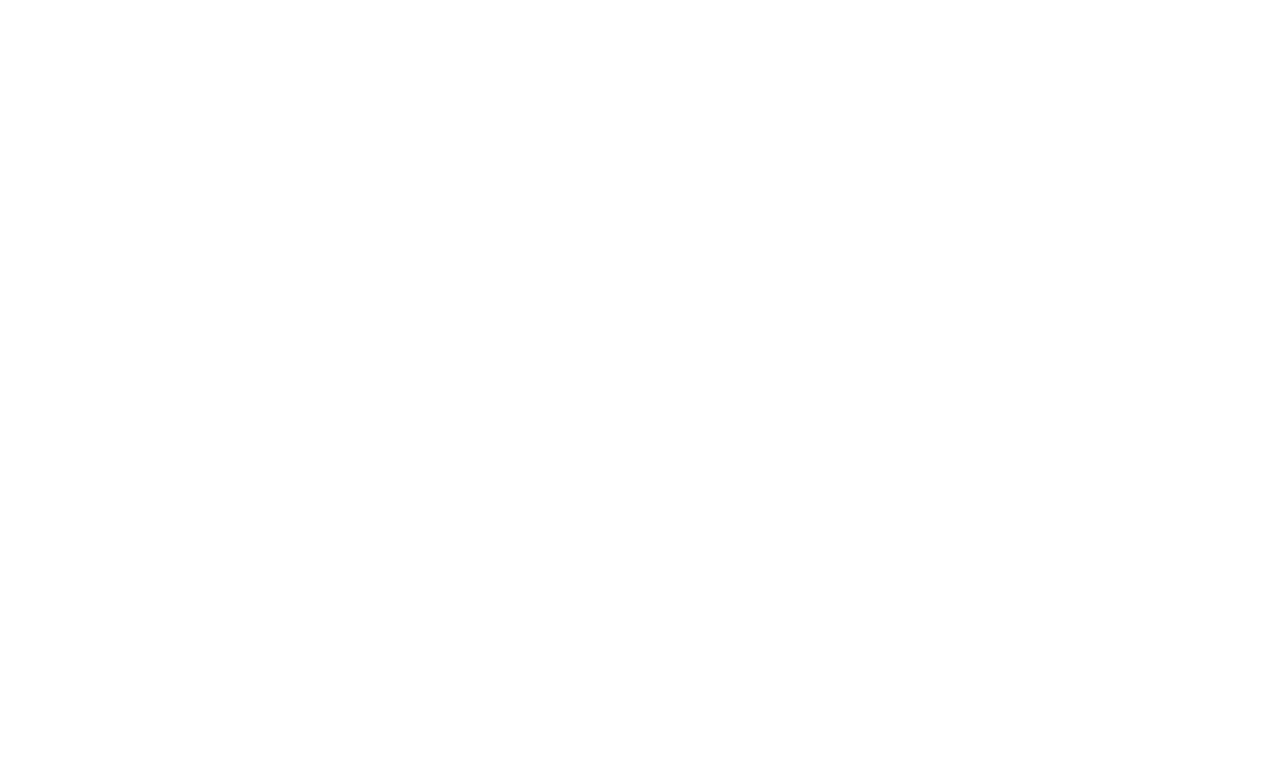
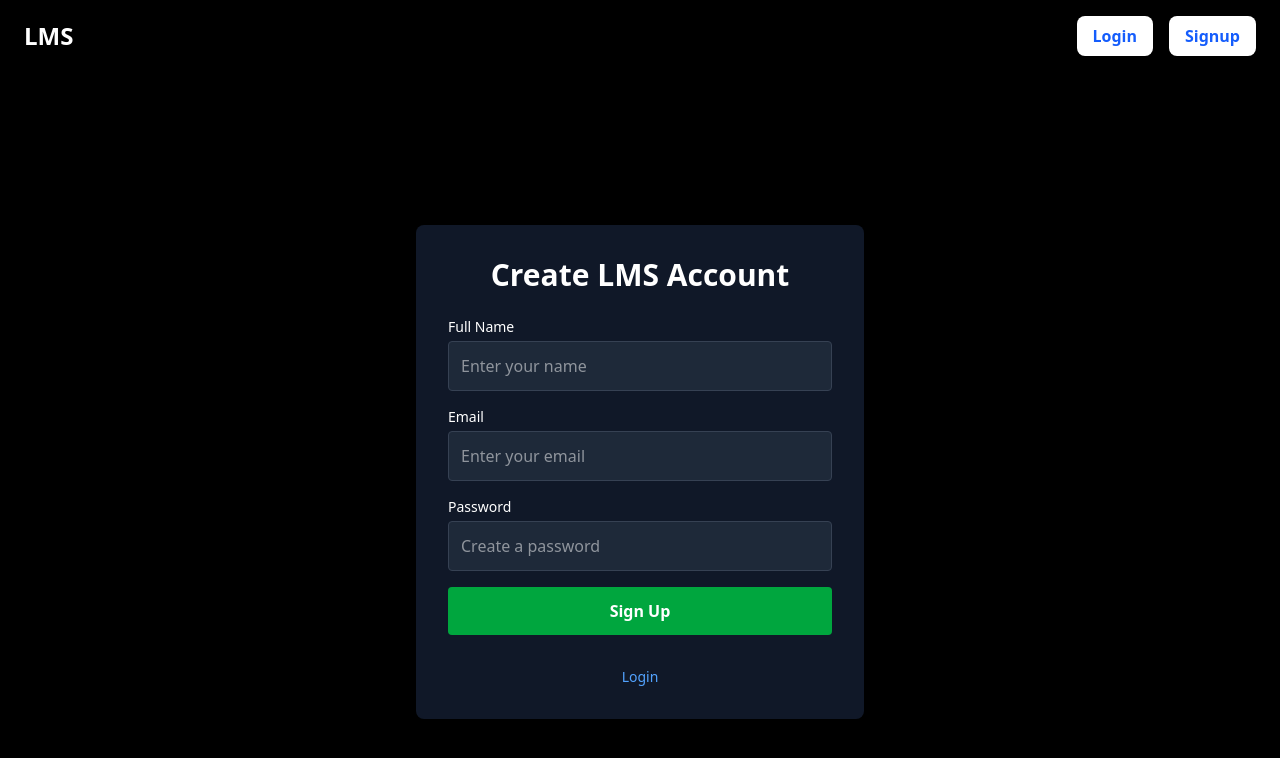
Before and after one commit to rasikadhikari/LMS, a React (Vite) app: page /signup in a window 1280 px wide. Shown: the top 758 px of the page. Built offline with nearby package versions, Linux system fonts and the light colour scheme.

Commit message:
Login and Sign page done withrouting

```diff
--- a/src/App.tsx
+++ b/src/App.tsx
@@ -1,7 +1,51 @@
+import { lazy, Suspense } from "react";
+import { BrowserRouter, Route, Routes, useLocation } from "react-router-dom";
 import "./App.css";
+import Header from "./Layout/Header";
+import Footer from "./Layout/Footer";
+import Sidebar from "./Layout/Sidebar";
+
+// Lazy-loaded pages
+// const Dashboard = lazy(() => import("./Pages/Dashboard"));
+const Login = lazy(() => import("./Authentication/Login"));
+const Signup = lazy(() => import("./Authentication/Signup"));
 
 function App() {
-  return <></>;
+  return (
+    <BrowserRouter>
+      <AppContent />
+    </BrowserRouter>
+  );
+}
+
+function AppContent() {
+  const location = useLocation();
+
+  const isAuthPage =
+    location.pathname === "/login" || location.pathname === "/signup";
+
+  return (
+    <>
+      <Header />
+      <div className="flex">
+        {!isAuthPage && <Sidebar />}
+        <div className="flex-grow">
+          <Suspense
+            fallback={
+              <p className="text-center mt-10">Loading...Please wait</p>
+            }
+          >
+            <Routes>
+              {/* Student routes */}
+              <Route path="/login" element={<Login />} />
+              <Route path="/signup" element={<Signup />} />
+            </Routes>
+          </Suspense>
+        </div>
+      </div>
+      {!isAuthPage && <Footer />}
+    </>
+  );
 }
 
 export default App;
--- /dev/null
+++ b/src/Authentication/Login.tsx
@@ -0,0 +1,47 @@
+import React from "react";
+
+const Login: React.FC = () => {
+  return (
+    <div className="min-h-screen flex items-center justify-center bg-black text-white">
+      <div className="w-full max-w-md bg-gray-900 p-8 rounded-lg shadow-lg">
+        <h2 className="text-3xl font-bold mb-6 text-center">Login to LMS</h2>
+
+        <form className="space-y-4">
+          <div>
+            <label className="block text-sm font-medium mb-1">Email</label>
+            <input
+              type="email"
+              className="w-full p-3 rounded bg-gray-800 border border-gray-700 text-white focus:outline-none focus:ring-2 focus:ring-blue-500"
+              placeholder="Enter your email"
+            />
+          </div>
+
+          <div>
+            <label className="block text-sm font-medium mb-1">Password</label>
+            <input
+              type="password"
+              className="w-full p-3 rounded bg-gray-800 border border-gray-700 text-white focus:outline-none focus:ring-2 focus:ring-blue-500"
+              placeholder="Enter your password"
+            />
+          </div>
+
+          <button
+            type="submit"
+            className="w-full bg-blue-600 hover:bg-blue-700 text-white font-bold py-3 rounded transition"
+          >
+            Login
+          </button>
+
+          <p className="text-center text-sm mt-4">
+            Don’t have an account?{" "}
+            <a href="/signup" className="text-blue-400 hover:underline">
+              Sign up
+            </a>
+          </p>
+        </form>
+      </div>
+    </div>
+  );
+};
+
+export default Login;
--- /dev/null
+++ b/src/Authentication/Signup.tsx
@@ -0,0 +1,63 @@
+import React from "react";
+import { useNavigate } from "react-router-dom";
+
+const Signup: React.FC = () => {
+  const navigate = useNavigate();
+  return (
+    <div className="min-h-screen flex items-center justify-center bg-black text-white">
+      <div className="w-full max-w-md bg-gray-900 p-8 rounded-lg shadow-lg">
+        <h2 className="text-3xl font-bold mb-6 text-center">
+          Create LMS Account
+        </h2>
+
+        <form className="space-y-4">
+          <div>
+            <label className="block text-sm font-medium mb-1">Full Name</label>
+            <input
+              type="text"
+              className="w-full p-3 rounded bg-gray-800 border border-gray-700 text-white focus:outline-none focus:ring-2 focus:ring-green-500"
+              placeholder="Enter your name"
+            />
+          </div>
+
+          <div>
+            <label className="block text-sm font-medium mb-1">Email</label>
+            <input
+              type="email"
+              className="w-full p-3 rounded bg-gray-800 border border-gray-700 text-white focus:outline-none focus:ring-2 focus:ring-green-500"
+              placeholder="Enter your email"
+            />
+          </div>
+
+          <div>
+            <label className="block text-sm font-medium mb-1">Password</label>
+            <input
+              type="password"
+              className="w-full p-3 rounded bg-gray-800 border border-gray-700 text-white focus:outline-none focus:ring-2 focus:ring-green-500"
+              placeholder="Create a password"
+            />
+          </div>
+
+          <button
+            type="submit"
+            className="w-full bg-green-600 hover:bg-green-700 text-white font-bold py-3 rounded transition"
+          >
+            Sign Up
+          </button>
+
+          <p className="text-center text-sm mt-4">
+            <a
+              href="/login"
+              onClick={() => navigate("/login")}
+              className="text-blue-400 hover:underline"
+            >
+              Login
+            </a>
+          </p>
+        </form>
+      </div>
+    </div>
+  );
+};
+
+export default Signup;
--- /dev/null
+++ b/src/Layout/Footer.tsx
@@ -0,0 +1,25 @@
+// Footer.jsx
+function Footer() {
+  return (
+    <footer className="w-full bg-gray-800 text-white py-6">
+      <div className="container mx-auto text-center">
+        <p className="text-sm">
+          &copy; {new Date().getFullYear()} LMS. All rights reserved.
+        </p>
+        <div className="mt-2 space-x-4">
+          <a href="#" className="text-gray-400 hover:text-white">
+            Privacy Policy
+          </a>
+          <a href="#" className="text-gray-400 hover:text-white">
+            Terms of Service
+          </a>
+          <a href="#" className="text-gray-400 hover:text-white">
+            Contact Us
+          </a>
+        </div>
+      </div>
+    </footer>
+  );
+}
+
+export default Footer;
--- a/src/Layout/Header.tsx
+++ b/src/Layout/Header.tsx
@@ -1,9 +1,28 @@
-const Header = () => {
+import { Link, useNavigate } from "react-router-dom";
+
+function Header() {
   return (
-    <div>
-      <p>hello</p>
-    </div>
+    <header className="w-full bg-black  text-white shadow-md">
+      <div className="container mx-auto flex justify-between items-center py-4 px-6">
+        <h1 className="text-2xl font-bold">LMS</h1>
+
+        <div className="flex space-x-4">
+          <Link
+            to="/login"
+            className="bg-white text-blue-600 font-semibold px-4 py-2 rounded-lg hover:bg-gray-100"
+          >
+            Login
+          </Link>
+          <Link
+            to="/signup"
+            className="bg-white text-blue-600 font-semibold px-4 py-2 rounded-lg hover:bg-gray-100"
+          >
+            Signup
+          </Link>
+        </div>
+      </div>
+    </header>
   );
-};
+}
 
 export default Header;
--- /dev/null
+++ b/src/Layout/Sidebar.tsx
@@ -0,0 +1,41 @@
+import { useNavigate } from "react-router-dom";
+
+const Sidebar = () => {
+  const navigate = useNavigate();
+  return (
+    <aside className="w-64 h-screen bg-gray-900 text-white shadow-md">
+      <nav className="p-6">
+        <ul className="space-y-2">
+          <li>
+            <a
+              href="#"
+              onClick={() => {
+                navigate("/dashboard");
+              }}
+              className="block py-3 px-6 hover:bg-gray-700 rounded"
+            >
+              Home
+            </a>
+          </li>
+          <li>
+            <a href="#" className="block py-3 px-6 hover:bg-gray-700 rounded">
+              Profile
+            </a>
+          </li>
+          <li>
+            <a href="#" className="block py-3 px-6 hover:bg-gray-700 rounded">
+              Course
+            </a>
+          </li>
+          <li>
+            <a href="#" className="block py-3 px-6 hover:bg-gray-700 rounded">
+              Contact
+            </a>
+          </li>
+        </ul>
+      </nav>
+    </aside>
+  );
+};
+
+export default Sidebar;
--- /dev/null
+++ b/src/Pages/Dashboard.tsx
@@ -0,0 +1,15 @@
+import Footer from "../Layout/Footer";
+import Header from "../Layout/Header";
+import Sidebar from "../Layout/Sidebar";
+
+function App() {
+  return (
+    <>
+      <Header />
+      <Sidebar />
+      <Footer />
+    </>
+  );
+}
+
+export default App;
--- a/vite.config.ts
+++ b/vite.config.ts
@@ -5,5 +5,4 @@
 // https://vite.dev/config/
 export default defineConfig({
   plugins: [react(), tailwindcss()],
-  base: "/LMS/",
 });
```
Also changed, not shown: src/Authentication/Login.ts (deleted), src/Authentication/Signin.ts (deleted), src/Images/background.jpg (added).
